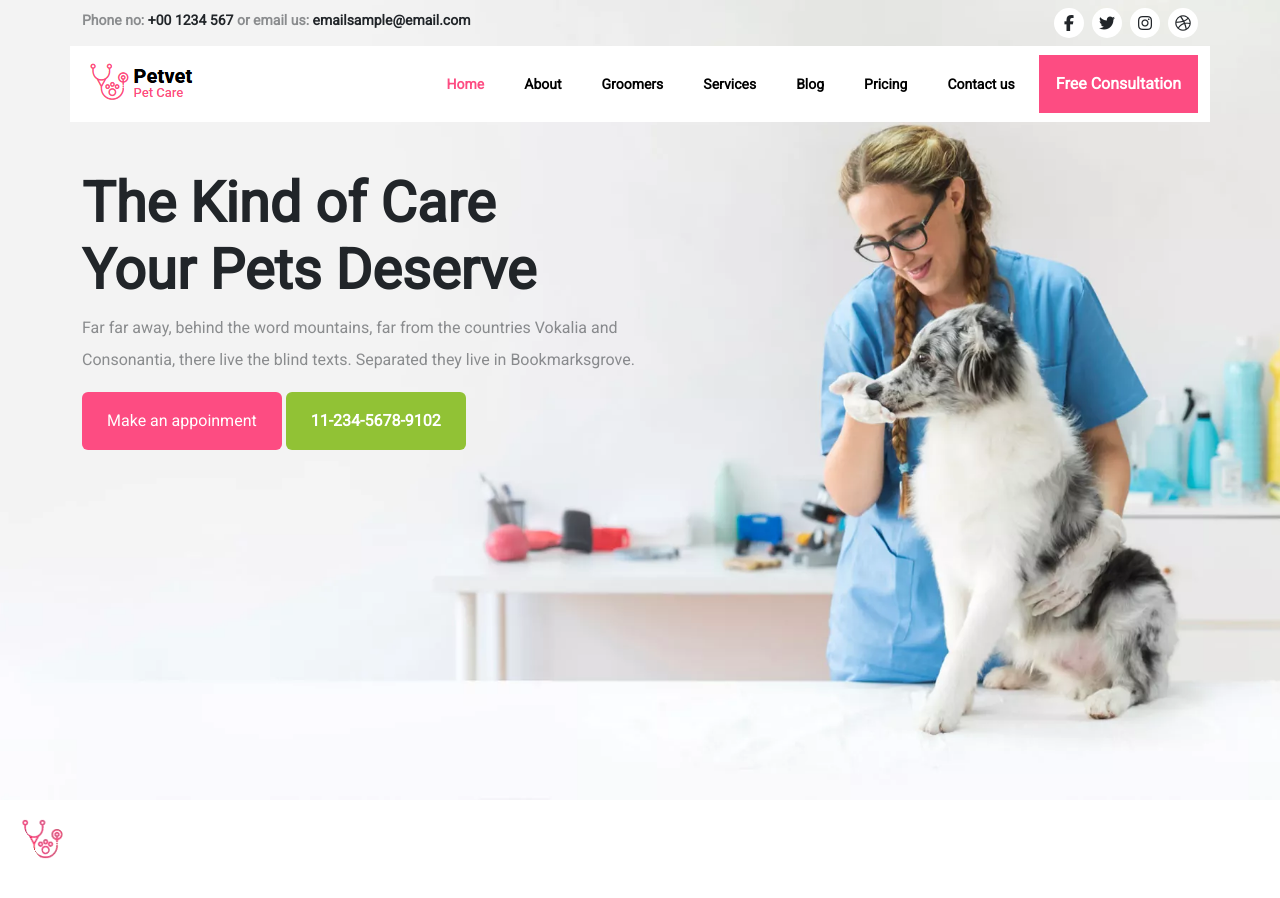
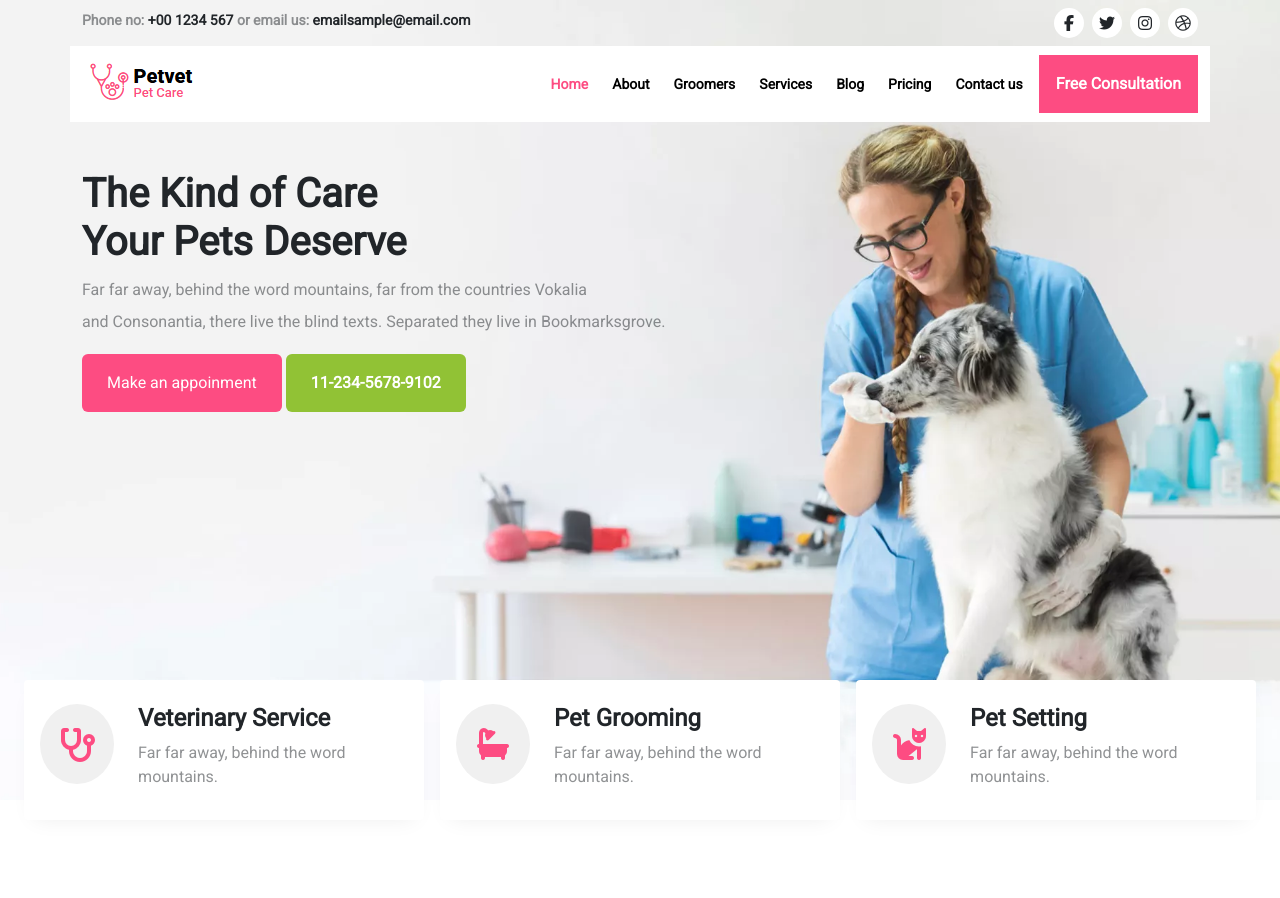
Before and after one commit to sheikh-mohammad/SMIT-HTML-CSS-Final-Exam, a plain HTML site: page index.html in a window 1280 px wide. Drawn offline with nearby package versions, Linux system fonts and the light colour scheme.

Commit message:
hero Section full ready 100

```diff
--- a/index.html
+++ b/index.html
@@ -37,48 +37,71 @@
                     MENU
                 </button>
                 <div class="collapse navbar-collapse" id="navbarSupportedContent">
-                    <ul class="navbar-nav mb-2 mb-lg-0 ms-auto text-dark fw-bold gap-4 small">
-                        <li class="nav-item">
-                            <a class="nav-link" style="color: var(--primary) !important;" aria-current="page"
+                    <ul class="navbar-nav mb-2 mb-lg-0 ms-auto text-dark fw-bold gap-4 small me-3">
+                        <li class="nav-item p-0 m-0">
+                            <a class="nav-link p-0 m-0" style="color: var(--primary) !important;" aria-current="page"
                                 href="#">Home</a>
                         </li>
-                        <li class="nav-item">
-                            <a class="nav-link" href="#">About</a>
+                        <li class="nav-item p-0 m-0">
+                            <a class="nav-link p-0 m-0" href="#">About</a>
                         </li>
-                        <li class="nav-item">
-                            <a class="nav-link" href="#">Groomers</a>
+                        <li class="nav-item p-0 m-0">
+                            <a class="nav-link p-0 m-0" href="#">Groomers</a>
                         </li>
-                        <li class="nav-item">
-                            <a class="nav-link" href="#">Services</a>
+                        <li class="nav-item p-0 m-0">
+                            <a class="nav-link p-0 m-0" href="#">Services</a>
                         </li>
-                        <li class="nav-item">
-                            <a class="nav-link" href="#">Blog</a>
+                        <li class="nav-item p-0 m-0">
+                            <a class="nav-link p-0 m-0" href="#">Blog</a>
                         </li>
-                        <li class="nav-item">
-                            <a class="nav-link" href="#">Pricing</a>
+                        <li class="nav-item p-0 m-0">
+                            <a class="nav-link p-0 m-0" href="#">Pricing</a>
                         </li>
-                        <li class="nav-item">
-                            <a class="nav-link" href="#">Contact us</a>
+                        <li class="nav-item p-0 m-0">
+                            <a class="nav-link p-0 m-0" href="#">Contact us</a>
                         </li>
                     </ul>
-                    <button class="btn ms-3 rounded-0 px-3 fw-bold small py-3 text-white"
+                    <button class="btn rounded-0 px-3 fw-bold small py-3 text-white"
                         style="background-color: var(--primary);">Free Consultation</button>
                 </div>
             </div>
         </nav>
         <div class="hero-cont container mt-5">
-            <h1 class="fw-bold text-dark" style="font-size: 3.5rem !important;">The Kind of Care <br> Your Pets Deserve</h1>
-            <p class="text-body-tertiary w-50 lh-lg">Far far away, behind the word mountains, far from the countries Vokalia and Consonantia, there live the blind texts. Separated they live in Bookmarksgrove.</p>
-            <button class="btn px-4 py-3 small text-white" style="background-color: var(--primary);">Make an appoinment</button>
-            <button class="btn px-4 py-3 small fw-bold text-white" style="background-color: var(--secondary);">11-234-5678-9102</button>
+            <h1 class="fw-bold text-dark" style="font-size: 2.5rem !important;">The Kind of Care <br> Your Pets Deserve
+            </h1>
+            <p class="text-body-tertiary w-75 lh-lg">Far far away, behind the word mountains, far from the countries
+                Vokalia <br> and Consonantia, there live the blind texts. Separated they live in Bookmarksgrove.</p>
+            <button class="btn px-4 mb-2 py-3 small text-white" style="background-color: var(--primary);">Make an
+                appoinment</button>
+            <button class="btn px-4 py-3 mb-2 small fw-bold text-white"
+                style="background-color: var(--secondary);">11-234-5678-9102</button>
         </div>
     </div>
-    <div class="services-cards">
-        <div class="service-card bg-white px-3 py-3">
-            <img src="assets/images/service-cards/card-1.png" alt="">
+    <div class="services-cards d-flex justify-content-center align-items-center gap-3 flex-wrap">
+        <div class="service-card bg-white px-3 py-4 rounded-1 d-flex justify-content-center align-items-start">
+            <i class="fa-solid fa-stethoscope fs-2" style="color: var(--primary);"></i>
+            <div class="sc-cont ms-4">
+                <h4 class="fw-bold">Veterinary Service</h4>
+                <p class="text-body-tertiary fs-6">Far far away, behind the word mountains.</p>
+            </div>
         </div>
-        <div class="service-card bg-white px-3 py-3"></div>
-        <div class="service-card bg-white px-3 py-3"></div>
+        <div class="service-card bg-white px-3 py-4 rounded-1 d-flex justify-content-center align-items-start">
+            <i class="fa-solid fa-bath fs-2" style="color: var(--primary);"></i>
+            <div class="sc-cont ms-4">
+                <h4 class="fw-bold">Pet Grooming</h4>
+                <p class="text-body-tertiary fs-6">Far far away, behind the word mountains.</p>
+            </div>
+        </div>
+        <div class="service-card bg-white px-3 py-4 rounded-1 d-flex justify-content-center align-items-start">
+            <i class="fa-solid fa-cat fs-2" style="color: var(--primary);"></i>
+            <div class="sc-cont ms-4">
+                <h4 class="fw-bold">Pet Setting</h4>
+                <p class="text-body-tertiary fs-6">Far far away, behind the word mountains.</p>
+            </div>
+        </div>
+    </div>
+    <div class="advertisement-section">
+
     </div>
     <script src="https://cdn.jsdelivr.net/npm/bootstrap@5.3.8/dist/js/bootstrap.bundle.min.js"
         integrity="sha384-FKyoEForCGlyvwx9Hj09JcYn3nv7wiPVlz7YYwJrWVcXK/BmnVDxM+D2scQbITxI"
--- a/style.css
+++ b/style.css
@@ -43,8 +43,43 @@ nav button:hover {
     transition: .3s all ease;
 }
 
+.service-card {
+    box-shadow: 0px 8px 21px -10px rgba(0, 0, 0, 0.08);
+    transition: all 0.3s ease;
+    position: relative;
+    width: 400px;
+    height: 140px;
+    top: -120px;
+}
+
+.service-card i {
+    width: 80px;
+    display: flex;
+    transition: all 0.3s ease;
+    justify-content: center;
+    align-items: center;
+    border-radius: 50%;
+    height: 80px;
+    background-color: #f0f0f0;
+}
+
+.service-card:hover {
+    background-color: var(--primary) !important;
+    color: white !important;
+    transition: all 0.3s ease;
+}
+
+.service-card:hover p{
+    color: white !important;
+    transition: all 0.3s ease;
+}
+
+.service-card:hover i{
+    background-color: white !important;
+}
+
 @media screen and (max-width: 991px) {
-    .top-nav{
+    .top-nav {
         display: none !important;
     }
 }
```
Also changed, not shown: assets/images/service-cards/card-1.png (deleted).
